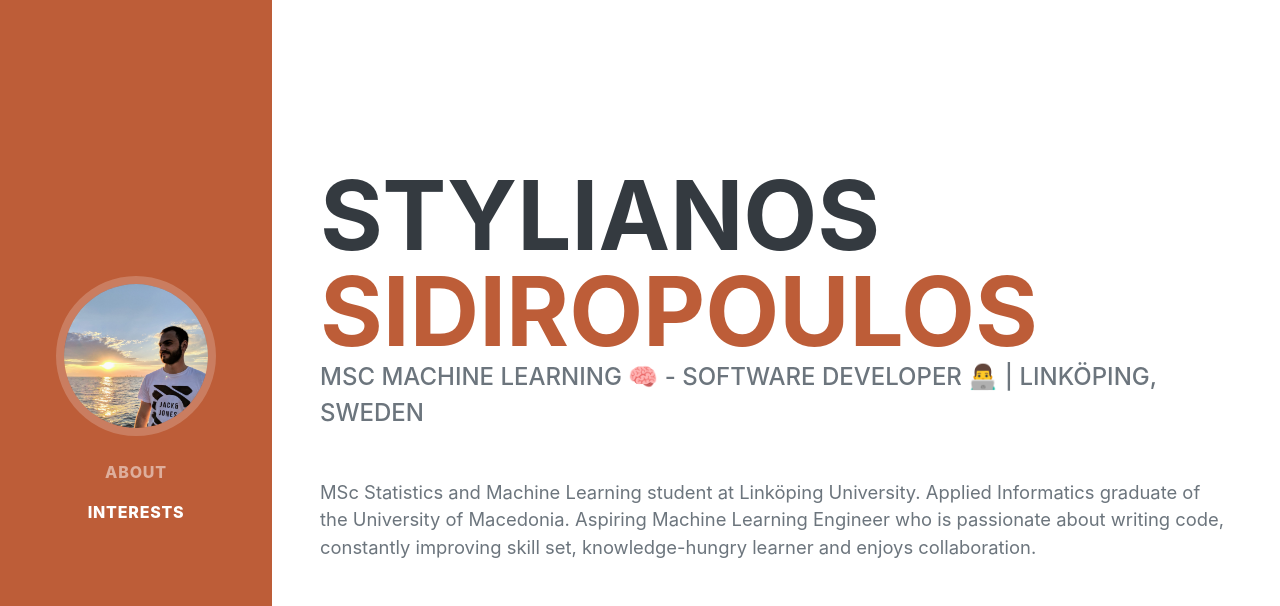
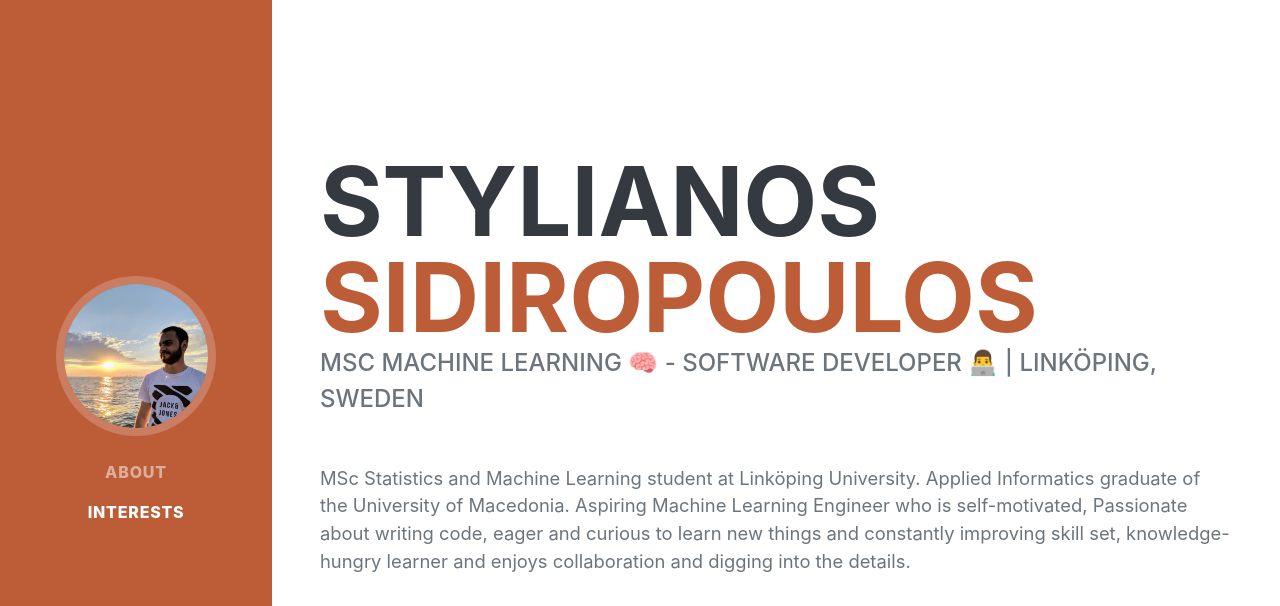
Before and after one commit to steliossid/steliossid.github.io, a plain HTML site: page index.html in a window 1280 px wide. Shown: the top 606 px of the page. Drawn offline with nearby package versions, Linux system fonts and the light colour scheme; a web font is replaced by a local one.

Commit message:
Update index.html

```diff
--- a/index.html
+++ b/index.html
@@ -42,7 +42,7 @@
                     <div class="subheading mb-5">
                         MSc Machine Learning 🧠 - Software Developer 👨‍💻 | Linköping, Sweden
                     </div>
-                    <p class="lead mb-5">MSc Statistics and Machine Learning student at Linköping University. Applied Informatics graduate of the University of Macedonia. Aspiring Machine Learning Engineer who is passionate about writing code, constantly improving skill set, knowledge-hungry learner and enjoys collaboration. </p>
+                    <p class="lead mb-5">MSc Statistics and Machine Learning student at Linköping University. Applied Informatics graduate of the University of Macedonia. Aspiring Machine Learning Engineer who is self-motivated, Passionate about writing code, eager and curious to learn new things and constantly improving skill set, knowledge-hungry learner and enjoys collaboration and digging into the details.</p>
                     <div class="social-icons">
                         <a href="https://www.linkedin.com/in/steliossid/" target="_blank">
 						<i class="fab fa-linkedin-in"></i>
```
